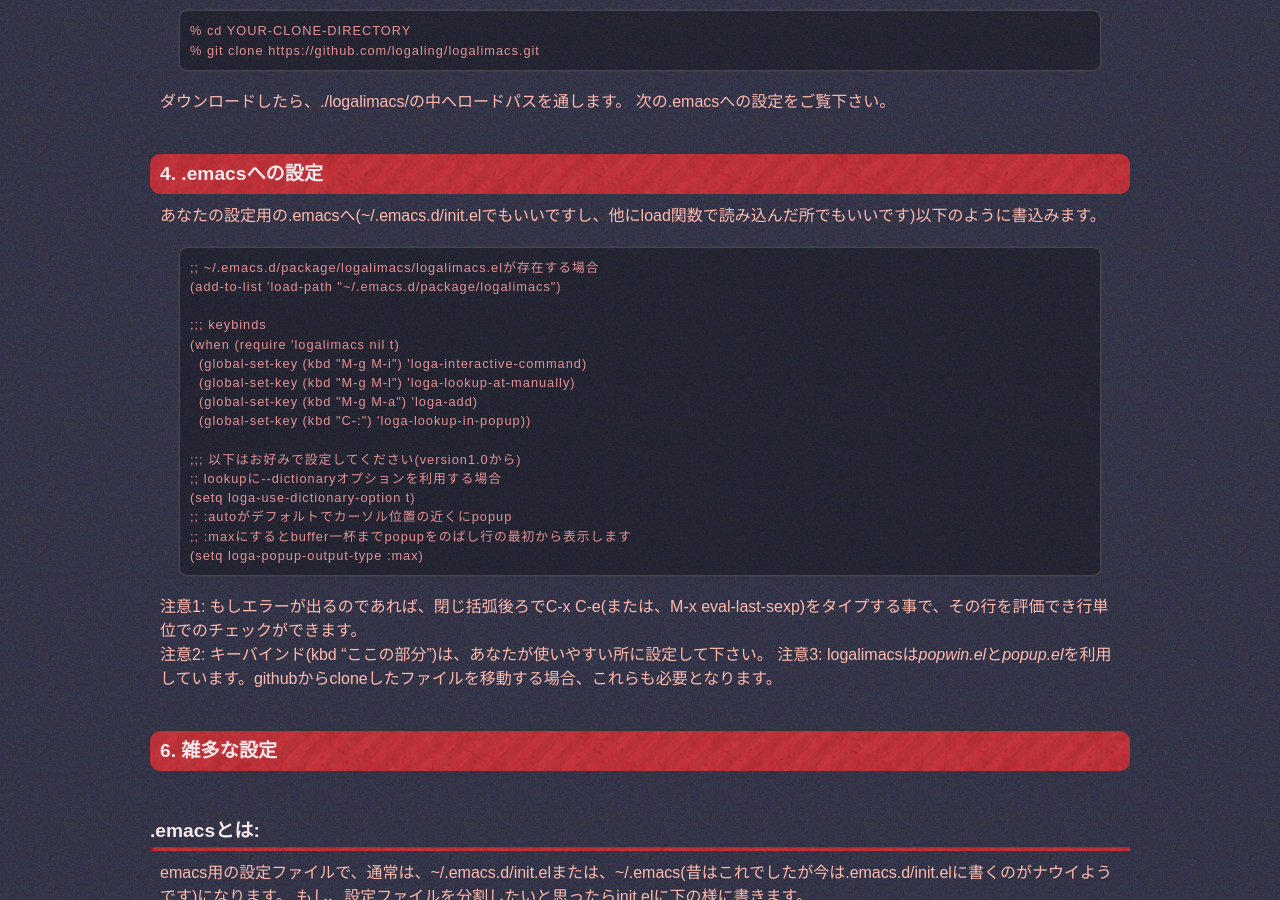
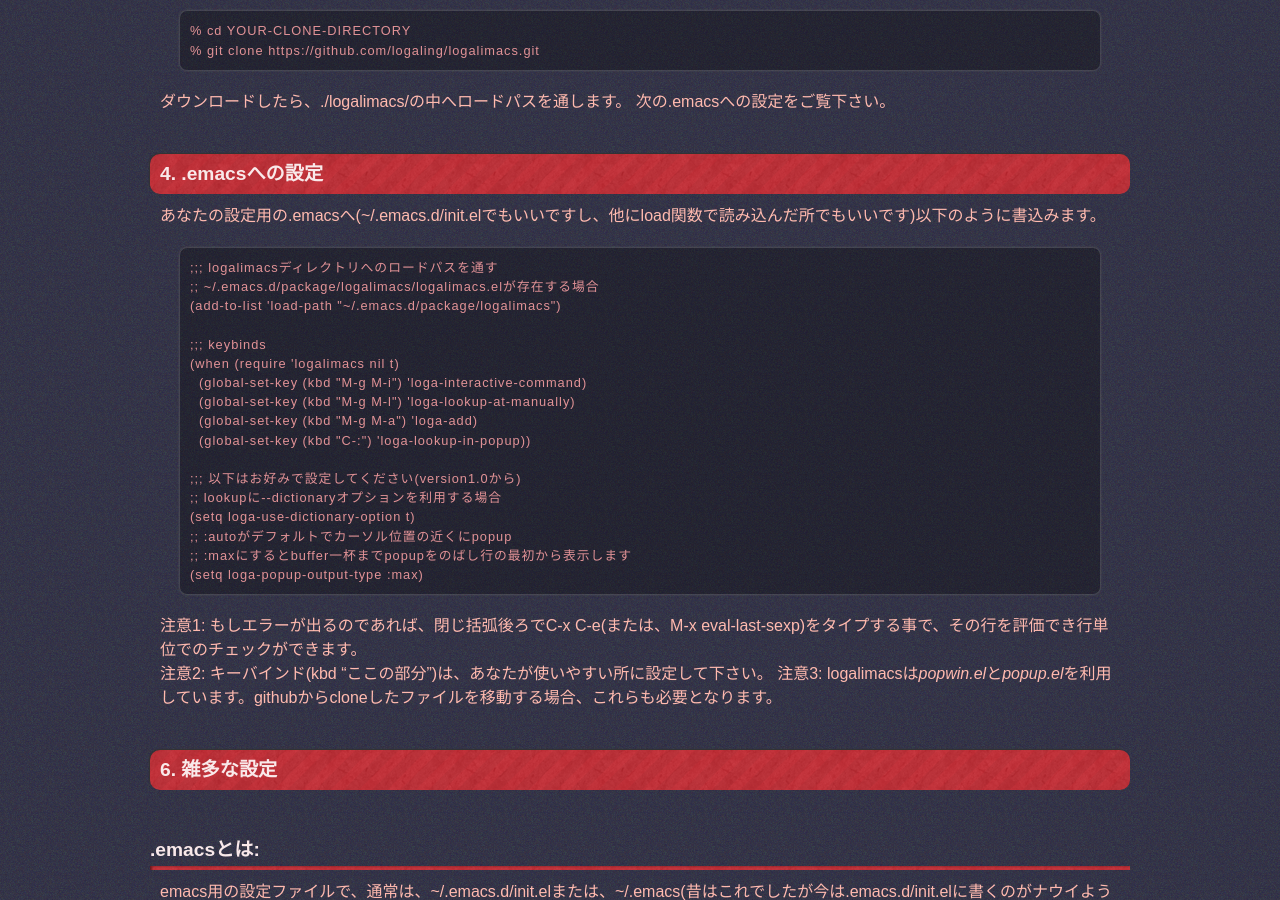
Before and after one commit to logaling/logaling.github.com, a Jekyll site: the page built from logalimacs/install.md, in a window 1280 px wide and 900 px high, scrolled down 1847 px. Built offline with Jekyll 4.4.1, drawn with Linux system fonts in a browser that asks for light colours; some web fonts are replaced; Markdown is read by kramdown in place of the engine named in the settings.

Commit message:
improve document, add comment

```diff
--- a/logalimacs/install.md
+++ b/logalimacs/install.md
@@ -77,6 +77,7 @@ Emacs24以外の方はgitが使用可能であれば、下記のコマンドで
 
 あなたの設定用の.emacsへ(~/.emacs.d/init.elでもいいですし、他にload関数で読み込んだ所でもいいです)以下のように書込みます。
 
+    ;;; logalimacsディレクトリへのロードパスを通す
     ;; ~/.emacs.d/package/logalimacs/logalimacs.elが存在する場合
     (add-to-list 'load-path "~/.emacs.d/package/logalimacs")
 
```
